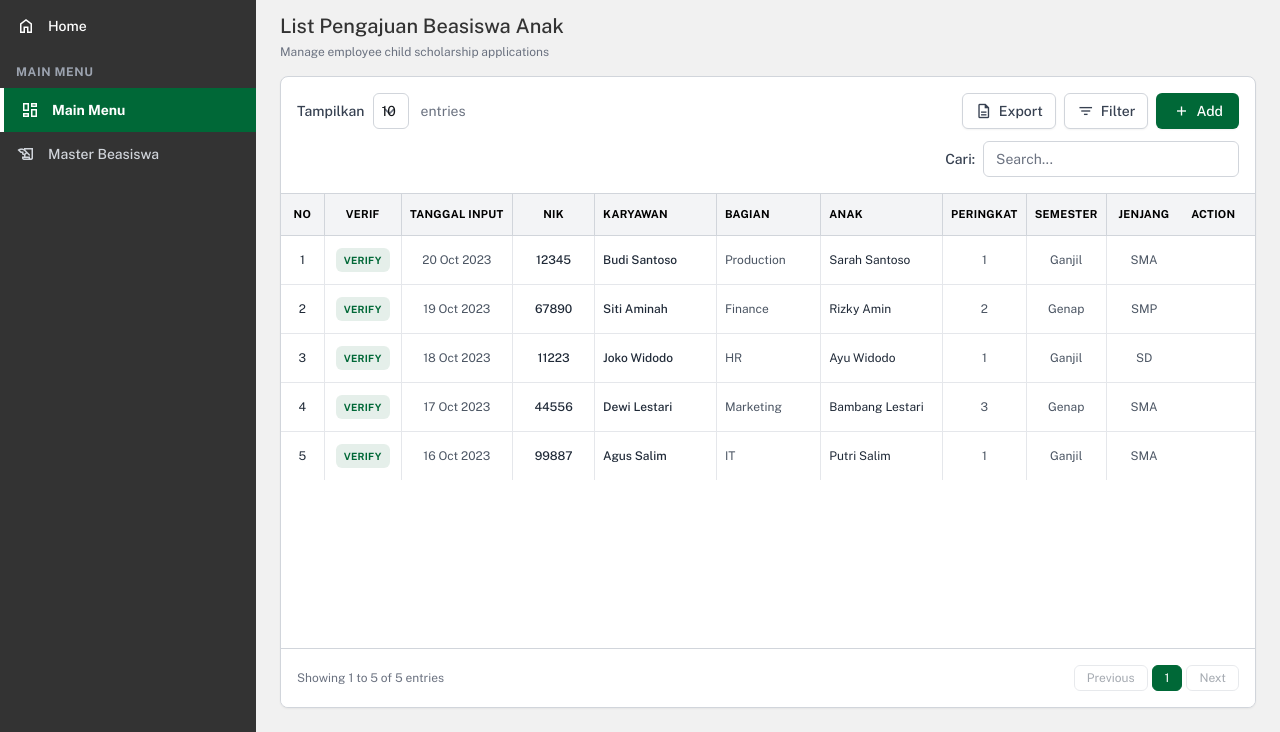
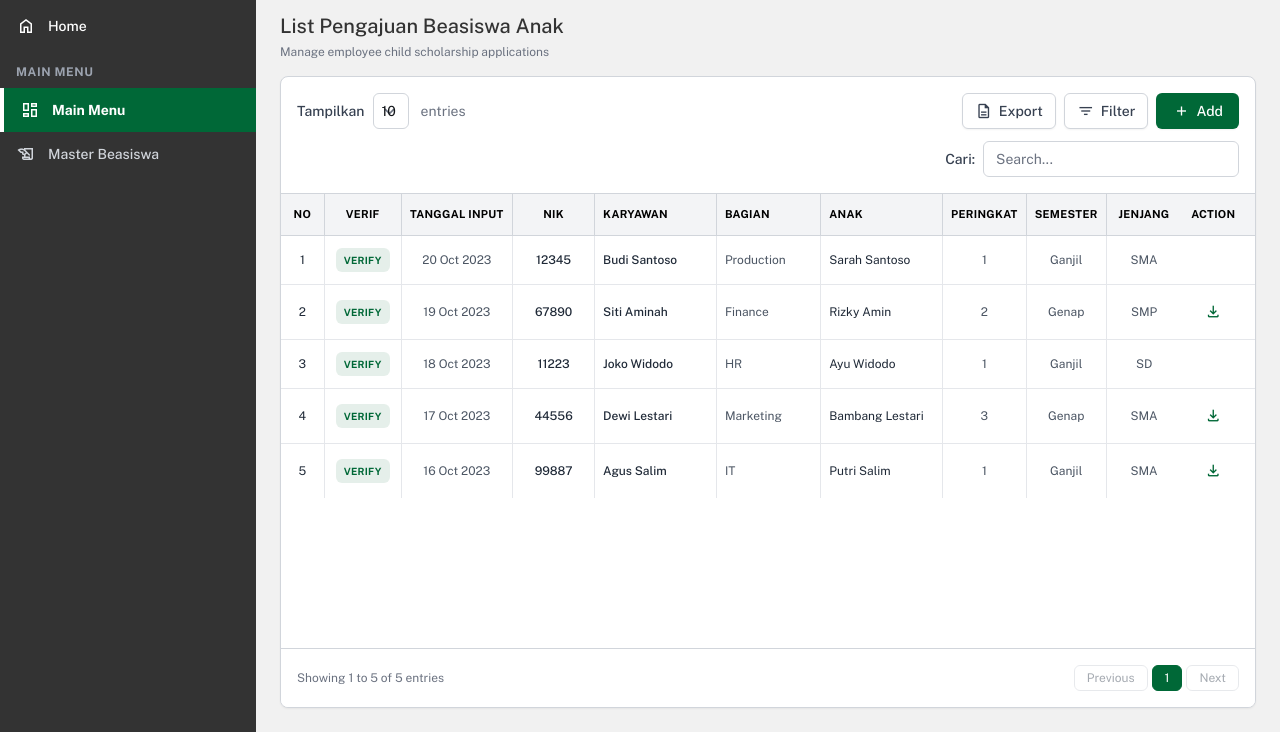
Before and after one commit to samuelchristofel/pengajuan-beasiswa-anak, a plain HTML site: page index.html in a window 1280 px wide. Shown: the part 68-800 px from the top of the page. Drawn offline with nearby package versions, Linux system fonts and the light colour scheme.

Commit message:
Fix bug icon action hilang di table

```diff
--- a/index.html
+++ b/index.html
@@ -416,6 +416,11 @@
             html = `<tr><td colspan="13" class="px-2 py-6 text-center text-gray-500">Tidak ada data ditemukan.</td></tr>`;
         } else {
             pageItems.forEach((entry, index) => {
+                const actionButton = entry.status === 'Done'
+                    ? `<button type="button" title="Download / Export" class="inline-flex items-center justify-center p-1.5 rounded text-avian-green hover:bg-avian-green/10 transition-colors">
+                            <span class="material-symbols-outlined text-[18px]">file_download</span>
+                       </button>`
+                    : '';
                 html += `
                     <tr class="hover:bg-gray-50 transition-colors group">
                         <td class="px-2 py-3 text-gray-800 text-center border-r border-gray-200">${startIndex + index + 1}</td>
@@ -435,7 +440,7 @@
                         <td class="px-2 py-3 font-medium text-gray-800 text-right border-r border-gray-200 whitespace-nowrap">${formatCurrency(entry.jumlah)}</td>
                         <td class="px-2 py-3 text-center border-r border-gray-200 whitespace-nowrap">${getStatusBadge(entry)}</td>
                         <td class="px-2 py-3 text-center sticky right-0 bg-white shadow-[-4px_0_8px_-4px_rgba(0,0,0,0.05)] group-hover:bg-gray-50 z-10">
-                            <div class="flex items-center justify-center gap-1 min-h-[18px]"></div>
+                            <div class="flex items-center justify-center gap-1 min-h-[18px]">${actionButton}</div>
                         </td>
                     </tr>`;
             });
```
